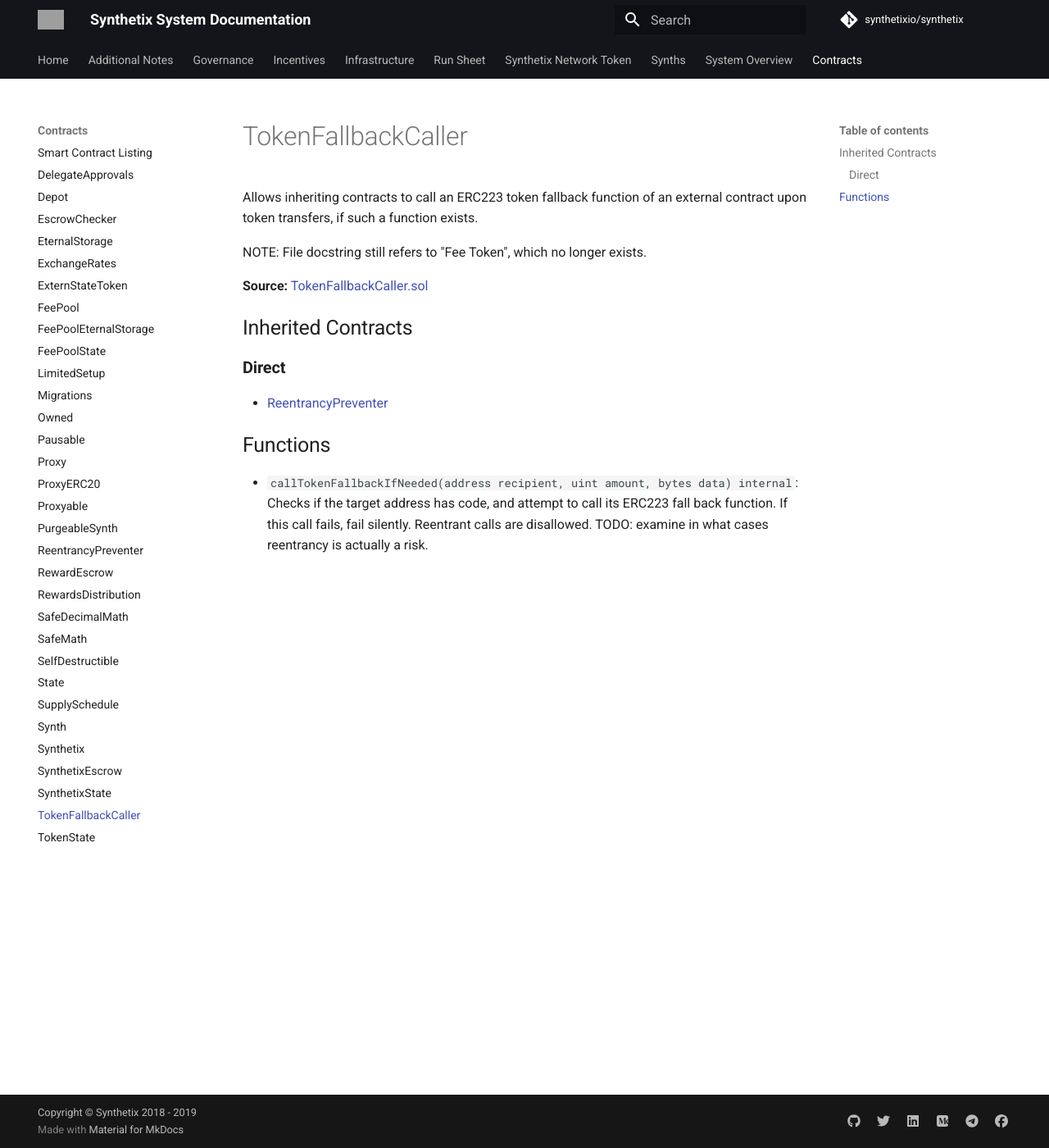
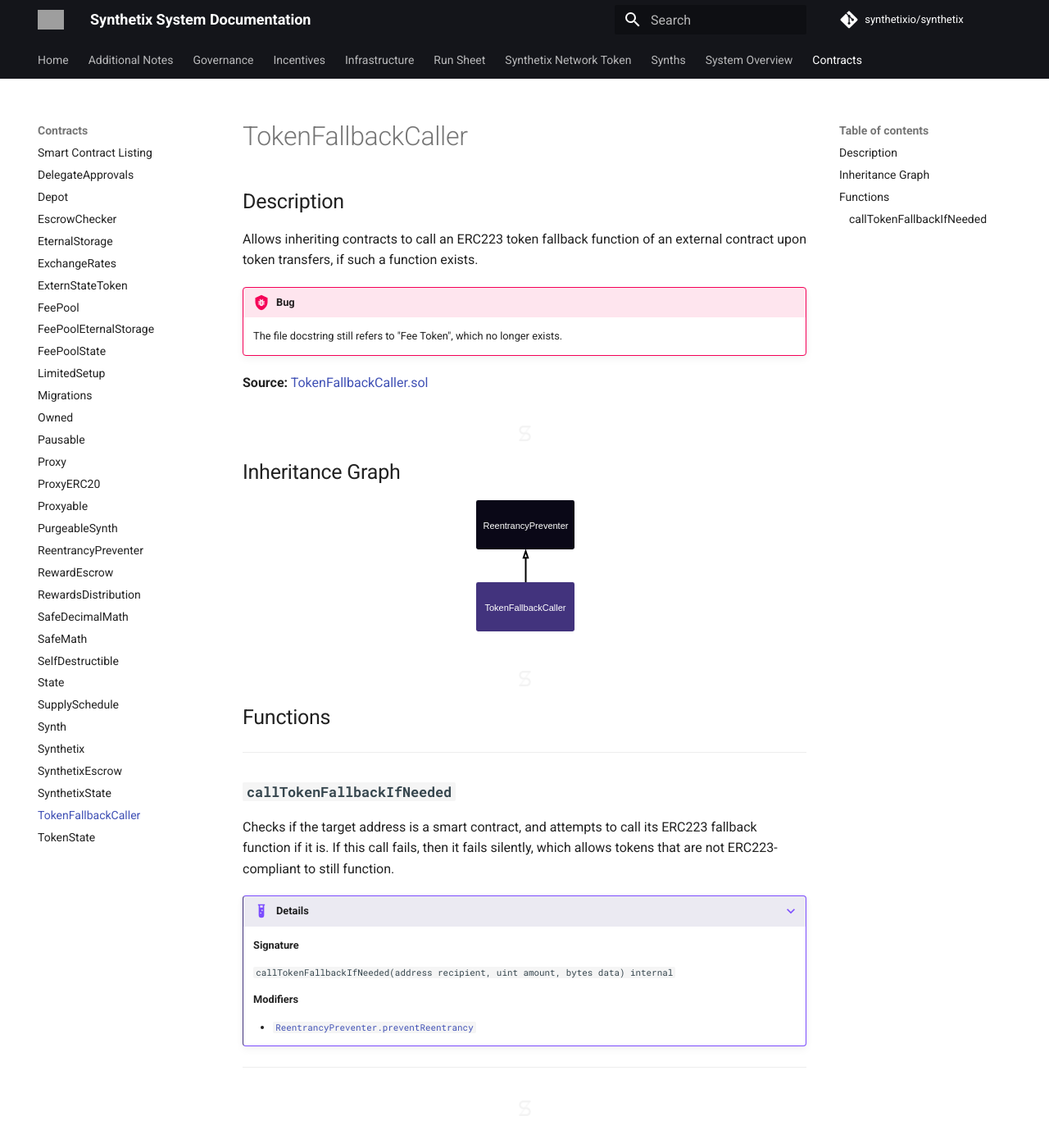
Before and after one commit to Synthetixio/synthetix, an MkDocs documentation site: the page built from docs/contracts/TokenFallbackCaller.md, in a window 1280 px wide and 1400 px high. Shown: the whole window at 82% size. Built offline with MkDocs 1.6.1 and Material for MkDocs 9.7.7, drawn with Linux system fonts in a browser that asks for light colours; comment, search, counter and statistics services are not loaded; grey boxes are pictures that could not be loaded.

Commit message:
TokenFallbackCaller

```diff
--- a/docs/contracts/TokenFallbackCaller.md
+++ b/docs/contracts/TokenFallbackCaller.md
@@ -1,17 +1,41 @@
 # TokenFallbackCaller
+
+## Description
 
 Allows inheriting contracts to call an ERC223 token fallback function of an external contract upon token transfers, if such a function exists.
 
-NOTE: File docstring still refers to "Fee Token", which no longer exists.
+!!! bug
+    The file docstring still refers to "Fee Token", which no longer exists.
 
 **Source:** [TokenFallbackCaller.sol](https://github.com/Synthetixio/synthetix/blob/master/contracts/TokenFallbackCaller.sol)
 
-## Inherited Contracts
+<section-sep />
 
-### Direct
+## Inheritance Graph
 
-* [ReentrancyPreventer](ReentrancyPreventer.md)
+<inheritance-graph>
+    ![TokenFallbackCaller inheritance graph](../img/graphs/TokenFallbackCaller.svg)
+</inheritance-graph>
+
+<section-sep />
 
 ## Functions
 
-* `callTokenFallbackIfNeeded(address recipient, uint amount, bytes data) internal`: Checks if the target address has code, and attempt to call its ERC223 fall back function. If this call fails, fail silently. Reentrant calls are disallowed. TODO: examine in what cases reentrancy is actually a risk.
+---
+
+### `callTokenFallbackIfNeeded`
+
+Checks if the target address is a smart contract, and attempts to call its ERC223 fallback function if it is. If this call fails, then it fails silently, which allows tokens that are not ERC223-compliant to still function.
+
+???+ example "Details"
+    **Signature**
+
+    `callTokenFallbackIfNeeded(address recipient, uint amount, bytes data) internal`
+
+    **Modifiers**
+
+    * [`ReentrancyPreventer.preventReentrancy`](ReentrancyPreventer.md#preventreentrancy)
+
+---
+
+<section-sep />
```
Also changed, not shown: docs/img/graphs/TokenFallbackCaller.svg (added), 1 other file.
